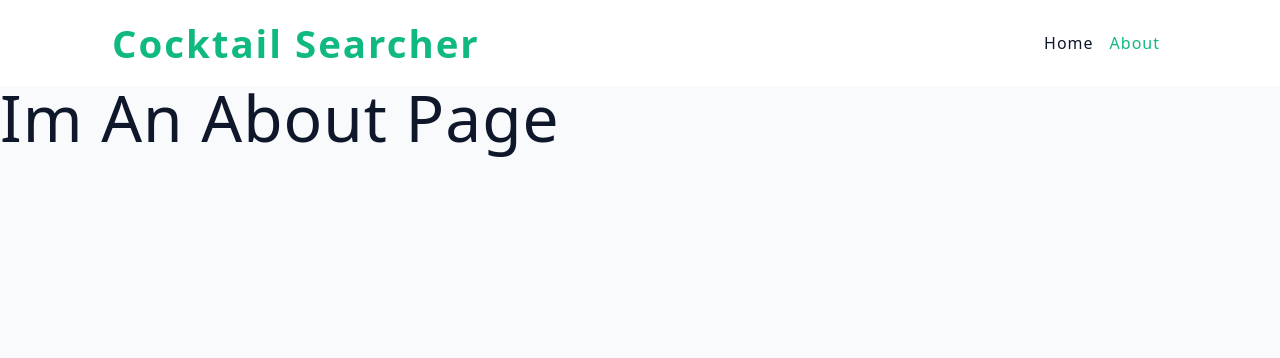
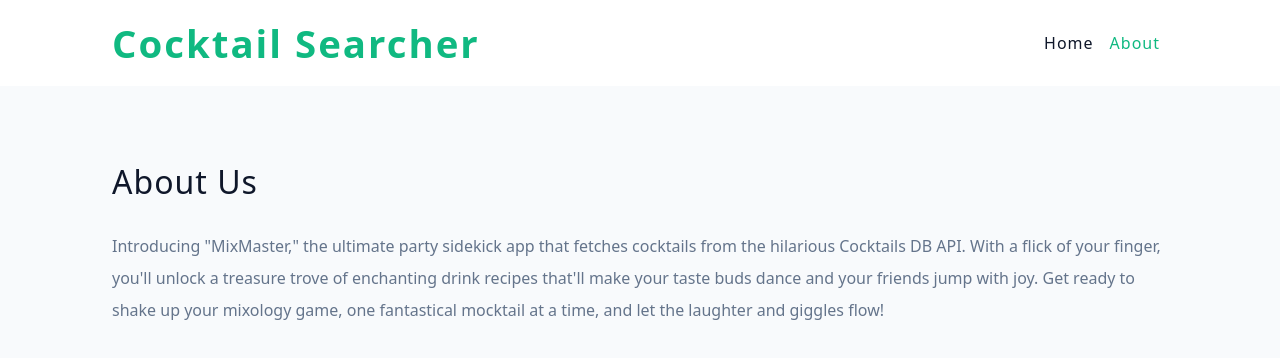
Before and after one commit to Amir2210/Cocktail-Searcher, a React (Vite) app: page /about in a window 1280 px wide. Shown: the top 358 px of the page. Built offline with nearby package versions, Linux system fonts and the light colour scheme.

Commit message:
Add style to about page

```diff
--- a/src/index.css
+++ b/src/index.css
@@ -116,28 +116,6 @@
   font-size: clamp(0.875rem, 1.5vw, 1.5rem);
   /* Tiny heading */
 }
-
-/* BIGGER FONTS */
-/* h1 {
-  font-size: clamp(3rem, 6vw, 6rem);
-}
-
-h2 {
-  font-size: clamp(2.5rem, 5vw, 5rem);
-}
-
-h3 {
-  font-size: clamp(2rem, 4vw, 4rem);
-}
-
-h4 {
-  font-size: clamp(1.5rem, 3vw, 3rem);
-}
-
-h5 {
-  font-size: clamp(1rem, 2vw, 2rem);
-}
- */
 
 .text {
   margin-bottom: 1.5rem;
@@ -363,3 +341,11 @@
     margin-top: 0;
   }
 }
+
+/* ABOUT PAGE */
+
+.about-p {
+  line-height: 2;
+  color: var(--grey-500);
+  margin-top: 2rem;
+}
--- a/src/pages/About.jsx
+++ b/src/pages/About.jsx
@@ -4,7 +4,10 @@
   return (
     <>
       <Navbar />
-      <h1>im an about page</h1>
+      <section className='page'>
+        <h3>About us</h3>
+        <p className='about-p'>Introducing "MixMaster," the ultimate party sidekick app that fetches cocktails from the hilarious Cocktails DB API. With a flick of your finger, you'll unlock a treasure trove of enchanting drink recipes that'll make your taste buds dance and your friends jump with joy. Get ready to shake up your mixology game, one fantastical mocktail at a time, and let the laughter and giggles flow!</p>
+      </section>
     </>
   )
 }
```
